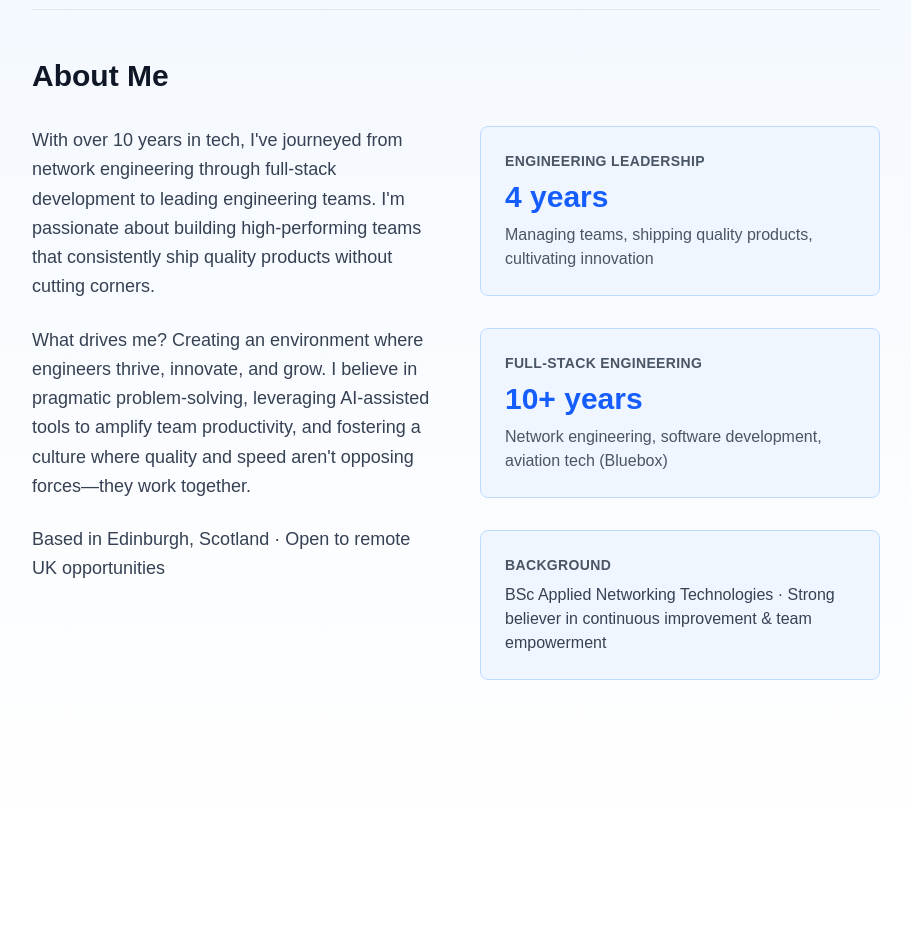
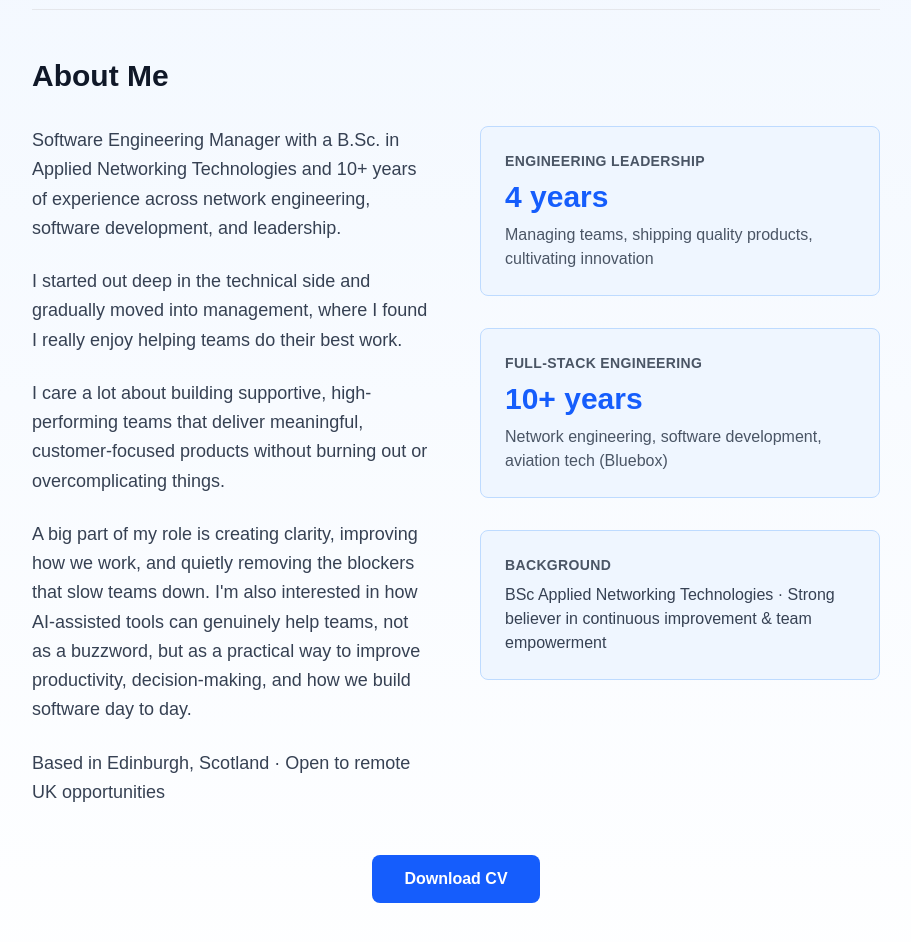
Before and after one commit to rwestwater/rachwest-flightdeck, a Next.js app: page / in a window 1280 px wide. Shown: the part 460-1402 px from the top of the page, without its empty margins (184-1095 px from the left). Before the commit the page ends 1300 px from the top, so only its background shows below. Built offline with nearby package versions, Linux system fonts and the light colour scheme.

Commit message:
Expand About Me section with CV content and add Download CV button

```diff
--- a/src/app/page.tsx
+++ b/src/app/page.tsx
@@ -44,10 +44,16 @@ export default function Home() {
             {/* Bio */}
             <div>
               <p className="text-lg text-gray-700 dark:text-gray-300 mb-6 leading-relaxed">
-                With over 10 years in tech, I've journeyed from network engineering through full-stack development to leading engineering teams. I'm passionate about building high-performing teams that consistently ship quality products without cutting corners.
+                Software Engineering Manager with a B.Sc. in Applied Networking Technologies and 10+ years of experience across network engineering, software development, and leadership.
               </p>
               <p className="text-lg text-gray-700 dark:text-gray-300 mb-6 leading-relaxed">
-                What drives me? Creating an environment where engineers thrive, innovate, and grow. I believe in pragmatic problem-solving, leveraging AI-assisted tools to amplify team productivity, and fostering a culture where quality and speed aren't opposing forces—they work together.
+                I started out deep in the technical side and gradually moved into management, where I found I really enjoy helping teams do their best work.
+              </p>
+              <p className="text-lg text-gray-700 dark:text-gray-300 mb-6 leading-relaxed">
+                I care a lot about building supportive, high-performing teams that deliver meaningful, customer-focused products without burning out or overcomplicating things.
+              </p>
+              <p className="text-lg text-gray-700 dark:text-gray-300 mb-6 leading-relaxed">
+                A big part of my role is creating clarity, improving how we work, and quietly removing the blockers that slow teams down. I'm also interested in how AI-assisted tools can genuinely help teams, not as a buzzword, but as a practical way to improve productivity, decision-making, and how we build software day to day.
               </p>
               <p className="text-lg text-gray-700 dark:text-gray-300 leading-relaxed">
                 Based in Edinburgh, Scotland · Open to remote UK opportunities
@@ -80,6 +86,12 @@ export default function Home() {
               </div>
             </div>
           </div>
+
+          <div className="mt-12 text-center">
+            <a href="https://rwestwater.github.io/rachwest-flightdeck/ky_r_westwater_2026.pdf" download className="inline-block bg-blue-600 hover:bg-blue-700 dark:bg-blue-500 dark:hover:bg-blue-600 text-white font-bold py-3 px-8 rounded-lg transition-colors">
+              Download CV
+            </a>
+          </div>
         </section>
       </main>
     </div>
```
